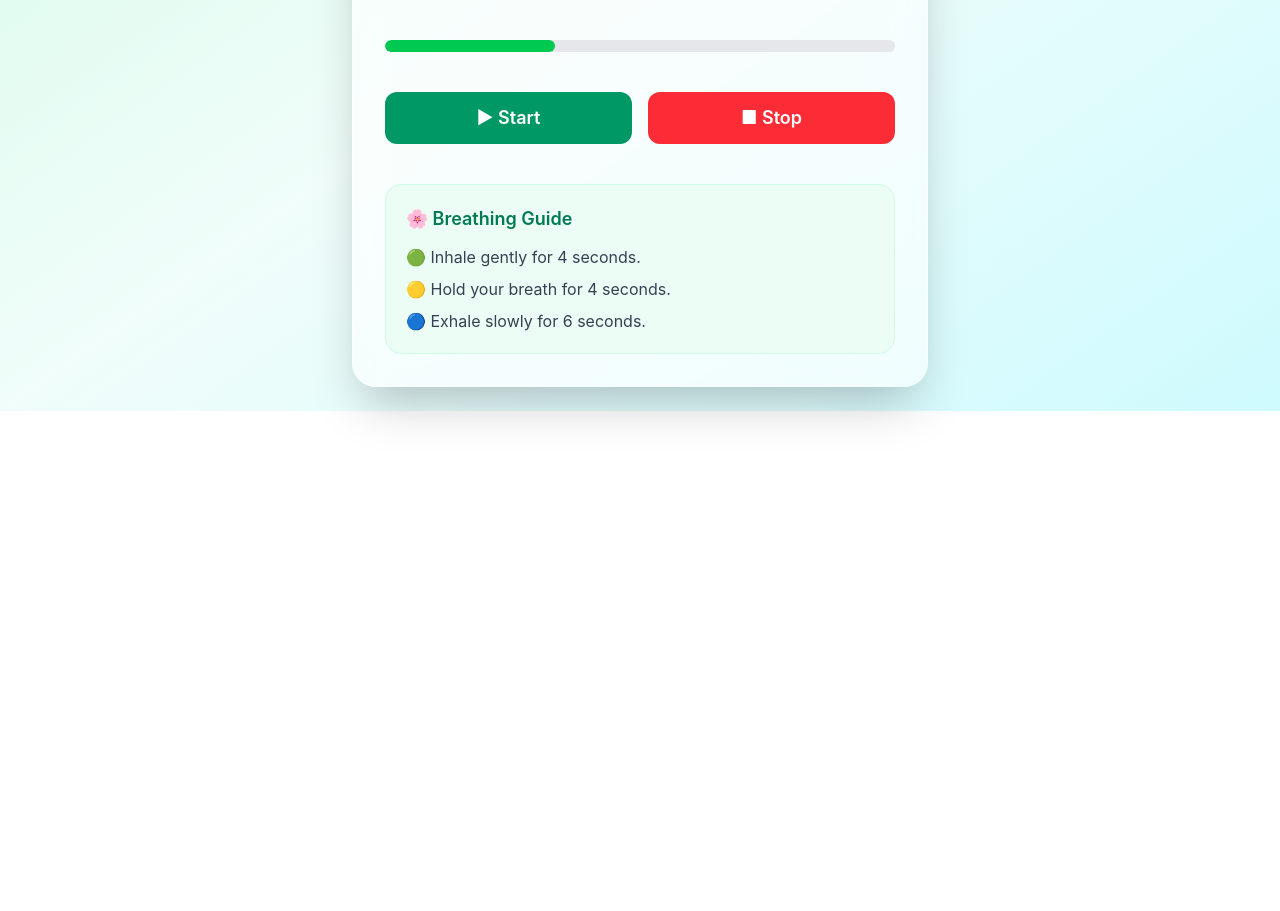
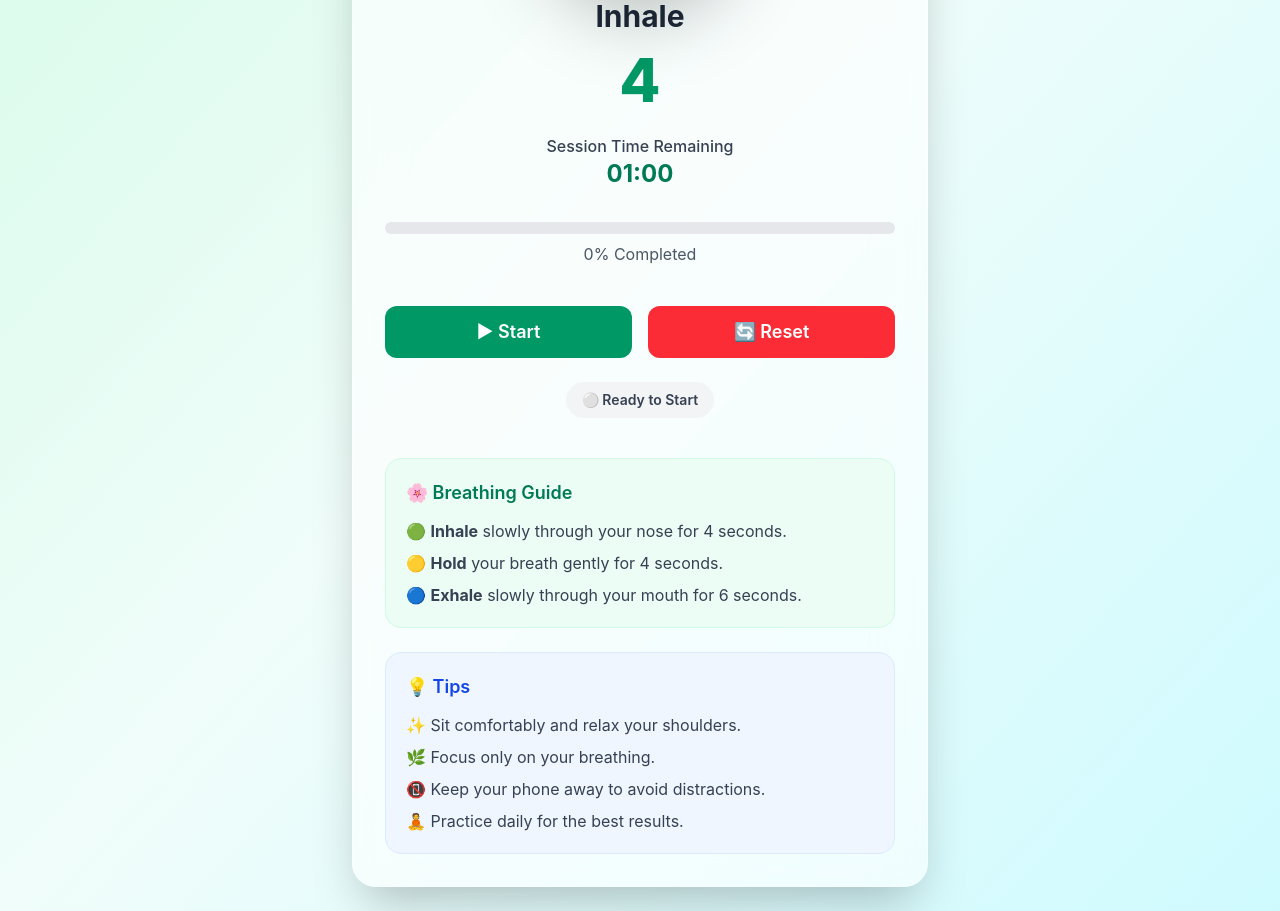
Before and after one commit to neha-gupta887/S-02-Mental-Health-Awareness-Campaign-for-First-Year-Students, a React (Vite) app: page /breathing in a window 1280 px wide. Shown: the part 493-1404 px from the top of the page. Before the commit the page ends 904 px from the top, so only its background shows below. Built offline with nearby package versions, Linux system fonts and the light colour scheme; no server answers.

Commit message:
Complete guided breathing experience with session tracking

```diff
--- a/src/pages/BreathingExercise.jsx
+++ b/src/pages/BreathingExercise.jsx
@@ -1,4 +1,5 @@
 import { useState, useEffect } from "react";
+import { Link } from "react-router-dom";
 import BreathingCircle from "../components/BreathingCircle";
 
 function BreathingExercise() {
@@ -10,7 +11,18 @@ function BreathingExercise() {
 
   const [phaseIndex, setPhaseIndex] = useState(0);
   const [timeLeft, setTimeLeft] = useState(phases[0].duration);
+
   const [isRunning, setIsRunning] = useState(false);
+
+  const [sessionMinutes, setSessionMinutes] = useState(1);
+
+  const [sessionTimeLeft, setSessionTimeLeft] = useState(60);
+
+  const [sessionCompleted, setSessionCompleted] = useState(false);
+
+  useEffect(() => {
+    setSessionTimeLeft(sessionMinutes * 60);
+  }, [sessionMinutes]);
 
   useEffect(() => {
     if (!isRunning) return;
@@ -21,6 +33,7 @@ function BreathingExercise() {
 
         const next = (phaseIndex + 1) % phases.length;
         setPhaseIndex(next);
+
         return phases[next].duration;
       });
     }, 1000);
@@ -28,17 +41,104 @@ function BreathingExercise() {
     return () => clearInterval(timer);
   }, [isRunning, phaseIndex]);
 
+  useEffect(() => {
+    if (!isRunning) return;
+
+    const sessionTimer = setInterval(() => {
+      setSessionTimeLeft((prev) => {
+        if (prev <= 1) {
+          clearInterval(sessionTimer);
+          setIsRunning(false);
+          setSessionCompleted(true);
+          return 0;
+        }
+
+        return prev - 1;
+      });
+    }, 1000);
+
+    return () => clearInterval(sessionTimer);
+  }, [isRunning]);
+
   const handleStart = () => {
+    setSessionCompleted(false);
     setPhaseIndex(0);
     setTimeLeft(phases[0].duration);
+    setSessionTimeLeft(sessionMinutes * 60);
     setIsRunning(true);
   };
 
-  const handleStop = () => {
+  const handlePause = () => {
+    setIsRunning(false);
+  };
+
+  const handleResume = () => {
+    setIsRunning(true);
+  };
+
+  const handleReset = () => {
+    setSessionCompleted(false);
     setIsRunning(false);
     setPhaseIndex(0);
     setTimeLeft(phases[0].duration);
+    setSessionTimeLeft(sessionMinutes * 60);
   };
+
+  const progress =
+    ((sessionMinutes * 60 - sessionTimeLeft) /
+      (sessionMinutes * 60)) *
+    100;
+
+  const minutes = Math.floor(sessionTimeLeft / 60);
+  const seconds = sessionTimeLeft % 60;
+
+  if (sessionCompleted) {
+    return (
+      <div className="min-h-screen bg-gradient-to-br from-emerald-100 via-teal-50 to-cyan-100 flex items-center justify-center p-6">
+
+        <div className="w-full max-w-lg bg-white rounded-3xl shadow-2xl p-10 text-center">
+
+          <div className="text-6xl mb-5">🌿</div>
+
+          <h1 className="text-4xl font-bold text-emerald-700">
+            Great Job!
+          </h1>
+
+          <p className="mt-5 text-lg text-gray-700">
+            You completed your{" "}
+            <span className="font-semibold">
+              {sessionMinutes}-minute
+            </span>{" "}
+            breathing session.
+          </p>
+
+          <p className="mt-3 text-gray-500">
+            Every mindful breath is a step toward a healthier and calmer mind.
+          </p>
+
+          <div className="grid gap-4 mt-10">
+
+            <button
+              onClick={handleStart}
+              className="bg-emerald-600 hover:bg-emerald-700 text-white py-3 rounded-xl font-semibold transition"
+            >
+              🔄 Start Again
+            </button>
+
+            <Link
+              to="/dashboard"
+              className="bg-gray-200 hover:bg-gray-300 py-3 rounded-xl font-semibold transition"
+            >
+              🏠 Back to Dashboard
+            </Link>
+
+          </div>
+
+        </div>
+
+      </div>
+    );
+  }
 
   return (
     <div className="min-h-screen bg-gradient-to-br from-emerald-100 via-teal-50 to-cyan-100 flex items-center justify-center p-6">
@@ -53,6 +153,34 @@ function BreathingExercise() {
           Relax your mind with a calm breathing exercise.
         </p>
 
+        <div className="mt-8">
+
+          <p className="text-center text-gray-700 font-semibold mb-3">
+            Session Duration
+          </p>
+
+          <div className="flex justify-center gap-3 flex-wrap">
+
+            {[1, 3, 5, 10].map((minute) => (
+
+              <button
+                key={minute}
+                onClick={() => !isRunning && setSessionMinutes(minute)}
+                className={`px-5 py-2 rounded-full transition ${
+                  sessionMinutes === minute
+                    ? "bg-emerald-600 text-white"
+                    : "bg-white text-gray-700 border"
+                }`}
+              >
+                {minute} min
+              </button>
+
+            ))}
+
+          </div>
+
+        </div>
+
         <div className="mt-12 flex justify-center">
           <BreathingCircle phase={phases[phaseIndex].name} />
         </div>
@@ -65,37 +193,91 @@ function BreathingExercise() {
           {timeLeft}
         </p>
 
-        <div className="mt-10">
+        <p className="text-center mt-6 text-gray-700 font-medium">
+          Session Time Remaining
+        </p>
+
+        <p className="text-center text-2xl font-bold text-emerald-700">
+          {String(minutes).padStart(2, "0")}:
+          {String(seconds).padStart(2, "0")}
+        </p>
+                {/* Progress Bar */}
+
+        <div className="mt-8">
+
           <div className="w-full bg-gray-200 rounded-full h-3 overflow-hidden">
+
             <div
-              className={`h-full rounded-full transition-all duration-1000 ${
-                phases[phaseIndex].name === "Inhale"
-                  ? "bg-green-500 w-1/3"
-                  : phases[phaseIndex].name === "Hold"
-                  ? "bg-yellow-400 w-2/3"
-                  : "bg-blue-500 w-full"
-              }`}
+              className="bg-emerald-500 h-full rounded-full transition-all duration-500"
+              style={{ width: `${progress}%` }}
             />
+
           </div>
+
+          <p className="text-center mt-2 text-gray-600">
+            {Math.round(progress)}% Completed
+          </p>
+
         </div>
+
+        {/* Controls */}
 
         <div className="grid grid-cols-2 gap-4 mt-10">
 
-          <button
-            onClick={handleStart}
-            className="bg-emerald-600 hover:bg-emerald-700 text-white py-3 rounded-xl text-lg font-semibold transition duration-300"
-          >
-            ▶ Start
-          </button>
+          {!isRunning ? (
+            <button
+              onClick={
+                sessionTimeLeft === sessionMinutes * 60
+                  ? handleStart
+                  : handleResume
+              }
+              className="bg-emerald-600 hover:bg-emerald-700 text-white py-3 rounded-xl text-lg font-semibold transition duration-300"
+            >
+              {sessionTimeLeft === sessionMinutes * 60
+                ? "▶ Start"
+                : "▶ Resume"}
+            </button>
+          ) : (
+            <button
+              onClick={handlePause}
+              className="bg-yellow-500 hover:bg-yellow-600 text-white py-3 rounded-xl text-lg font-semibold transition duration-300"
+            >
+              ⏸ Pause
+            </button>
+          )}
 
           <button
-            onClick={handleStop}
+            onClick={handleReset}
             className="bg-red-500 hover:bg-red-600 text-white py-3 rounded-xl text-lg font-semibold transition duration-300"
           >
-            ■ Stop
+            🔄 Reset
           </button>
 
         </div>
+
+        {/* Status */}
+
+        <div className="mt-6 text-center">
+
+          <span
+            className={`inline-block px-4 py-2 rounded-full text-sm font-semibold ${
+              isRunning
+                ? "bg-green-100 text-green-700"
+                : sessionTimeLeft === sessionMinutes * 60
+                ? "bg-gray-100 text-gray-700"
+                : "bg-yellow-100 text-yellow-700"
+            }`}
+          >
+            {isRunning
+              ? "🟢 Session Running"
+              : sessionTimeLeft === sessionMinutes * 60
+              ? "⚪ Ready to Start"
+              : "⏸ Session Paused"}
+          </span>
+
+        </div>
+
+        {/* Breathing Guide */}
 
         <div className="mt-10 bg-emerald-50 rounded-2xl p-5 border border-emerald-100">
 
@@ -104,14 +286,47 @@ function BreathingExercise() {
           </h3>
 
           <ul className="mt-3 space-y-2 text-gray-700">
-            <li>🟢 Inhale gently for 4 seconds.</li>
-            <li>🟡 Hold your breath for 4 seconds.</li>
-            <li>🔵 Exhale slowly for 6 seconds.</li>
+
+            <li>
+              🟢 <strong>Inhale</strong> slowly through your nose for 4 seconds.
+            </li>
+
+            <li>
+              🟡 <strong>Hold</strong> your breath gently for 4 seconds.
+            </li>
+
+            <li>
+              🔵 <strong>Exhale</strong> slowly through your mouth for 6 seconds.
+            </li>
+
+          </ul>
+
+        </div>
+
+        {/* Tips */}
+
+        <div className="mt-6 rounded-2xl bg-blue-50 border border-blue-100 p-5">
+
+          <h3 className="text-lg font-semibold text-blue-700">
+            💡 Tips
+          </h3>
+
+          <ul className="mt-3 space-y-2 text-gray-700">
+
+            <li>✨ Sit comfortably and relax your shoulders.</li>
+
+            <li>🌿 Focus only on your breathing.</li>
+
+            <li>📵 Keep your phone away to avoid distractions.</li>
+
+            <li>🧘 Practice daily for the best results.</li>
+
           </ul>
 
         </div>
 
       </div>
+
     </div>
   );
 }
```
